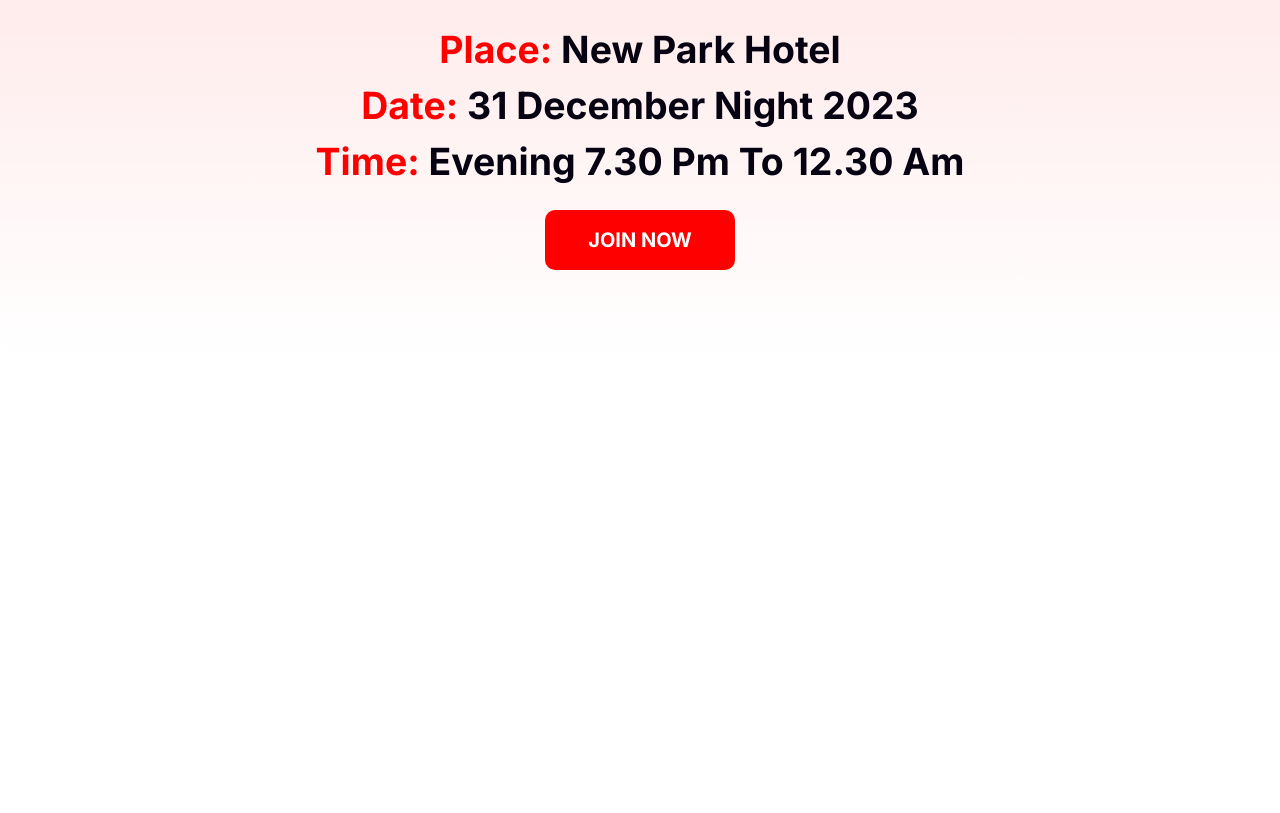
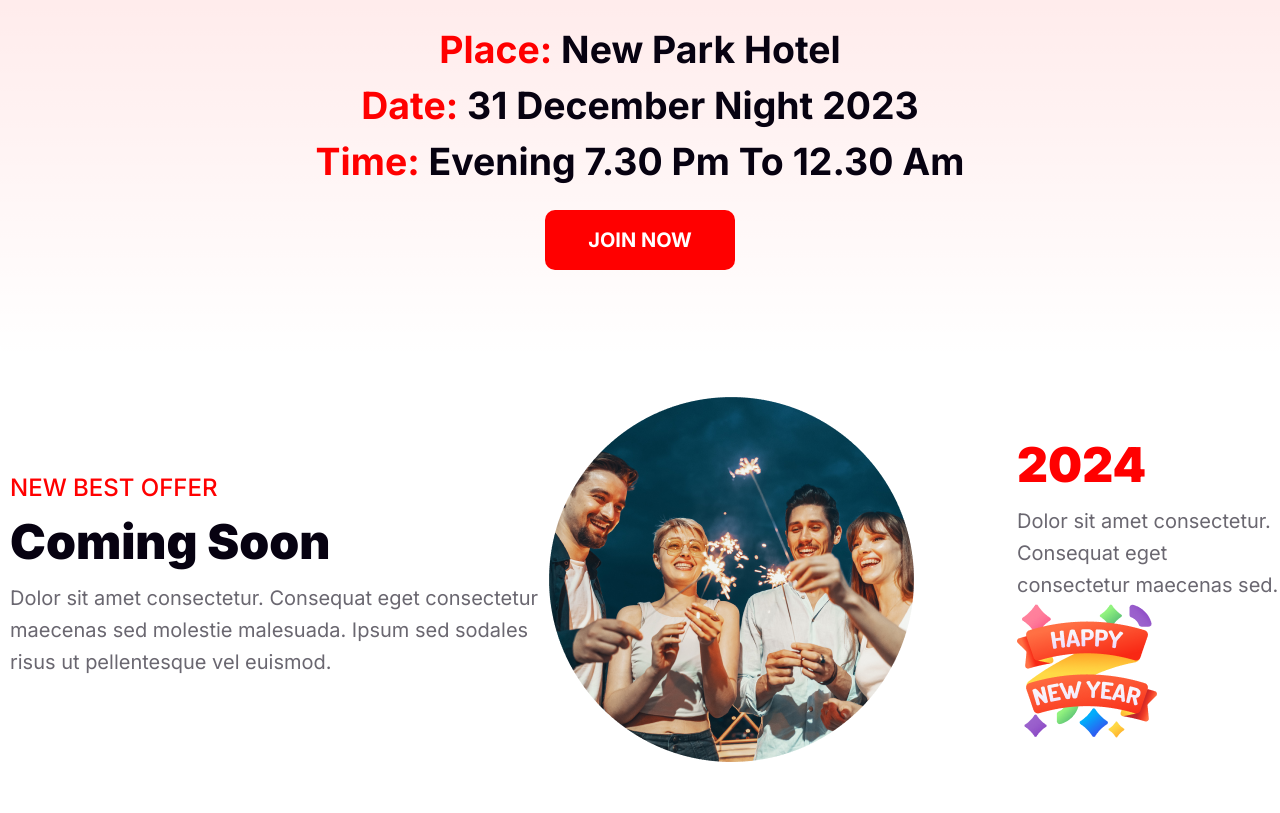
Before and after one commit to rabbi8535/web-dev-newyear, a plain HTML site: page index.html in a window 1280 px wide. Shown: the part 2417-3230 px from the top of the page. Before the commit the page ends 2877 px from the top, so only its background shows below. Drawn offline with Linux system fonts and the light colour scheme.

Commit message:
under main add anounce section

```diff
--- a/index.html
+++ b/index.html
@@ -63,6 +63,26 @@
                 <button>join now</button>
             </div>
         </section>
+
+        <section class="anounce">
+            <div class="anounce-container">
+                <div class="div1">
+                    <h4>NEW BEST OFFER</h4>
+                    <h3>Coming Soon</h3>
+                    <p>Dolor sit amet consectetur. Consequat eget consectetur maecenas sed molestie malesuada. Ipsum sed sodales risus ut pellentesque vel euismod. </p>
+                </div>
+                <div class="div2">
+                    <img src="images/Ellipse1.png" alt="">
+                </div>
+                <div class="div3">
+                    <h3>2024</h3>
+                    <p>Dolor sit amet consectetur. Consequat eget consectetur maecenas sed.</p>
+                    <div class="div3-img">
+                        <img src="images/Group96.png" alt="">
+                    </div>
+                </div>
+            </div>
+        </section>
     </main>
     <footer>
 
--- a/style.css
+++ b/style.css
@@ -190,7 +190,8 @@ header .hero {
 .info {
     width: 100%;
     height: 482px;
-    margin: 100px auto;
+    margin: auto;
+    margin-top: 100px;
     border-radius: 16px;
     background: linear-gradient(180.00deg, rgba(255, 0, 0, 0.1), rgba(255, 0, 0, 0) 100%);
     color: rgb(7, 2, 17);
@@ -208,14 +209,14 @@ header .hero {
 
 }
 
-.info button{
+.info button {
     display: inline-block;
     width: 190px;
     height: 60px;
     color: white;
     background-color: rgb(255, 0, 0);
     border-radius: 10px;
-    padding: 16px 32px ;
+    padding: 16px 32px;
     margin: 20px 0px;
     text-transform: uppercase;
     font-size: 20px;
@@ -240,3 +241,66 @@ header .hero {
     margin: auto;
 
 }
+
+
+
+
+/* anounce section*/
+
+.anounce {
+
+    width: 100%;
+    height: 450px;
+    font-family: 'Inter';
+}
+
+.anounce-container {
+    width: 100%;
+    height: 100%;
+    display: flex;
+    justify-content: space-between;
+    align-items: center;
+
+
+}
+
+.anounce-container .div1 {
+    text-align: left;
+    padding: 12px 10px 30px;
+
+}
+
+.anounce-container h3 {
+    font-weight: 900;
+    font-size: 48px;
+    line-height: 60px;
+    color: rgb(7, 2, 17);
+    padding: 10px 0px;
+
+}
+
+.anounce-container .div3 h3 {
+
+    color: rgb(255, 0, 0);
+}
+
+.anounce-container .div1 h4 {
+    font-weight: 500;
+    font-size: 24px;
+    line-height: 29px;
+    color: rgb(255, 0, 0);
+
+}
+
+.anounce-container p {
+    color: rgba(7, 2, 17, 0.6);
+    font-size: 20px;
+    font-weight: 400;
+    line-height: 32px;
+
+}
+
+
+.anounce-container .div2 {
+    margin:0px 103px 6px -7px;
+}
```
